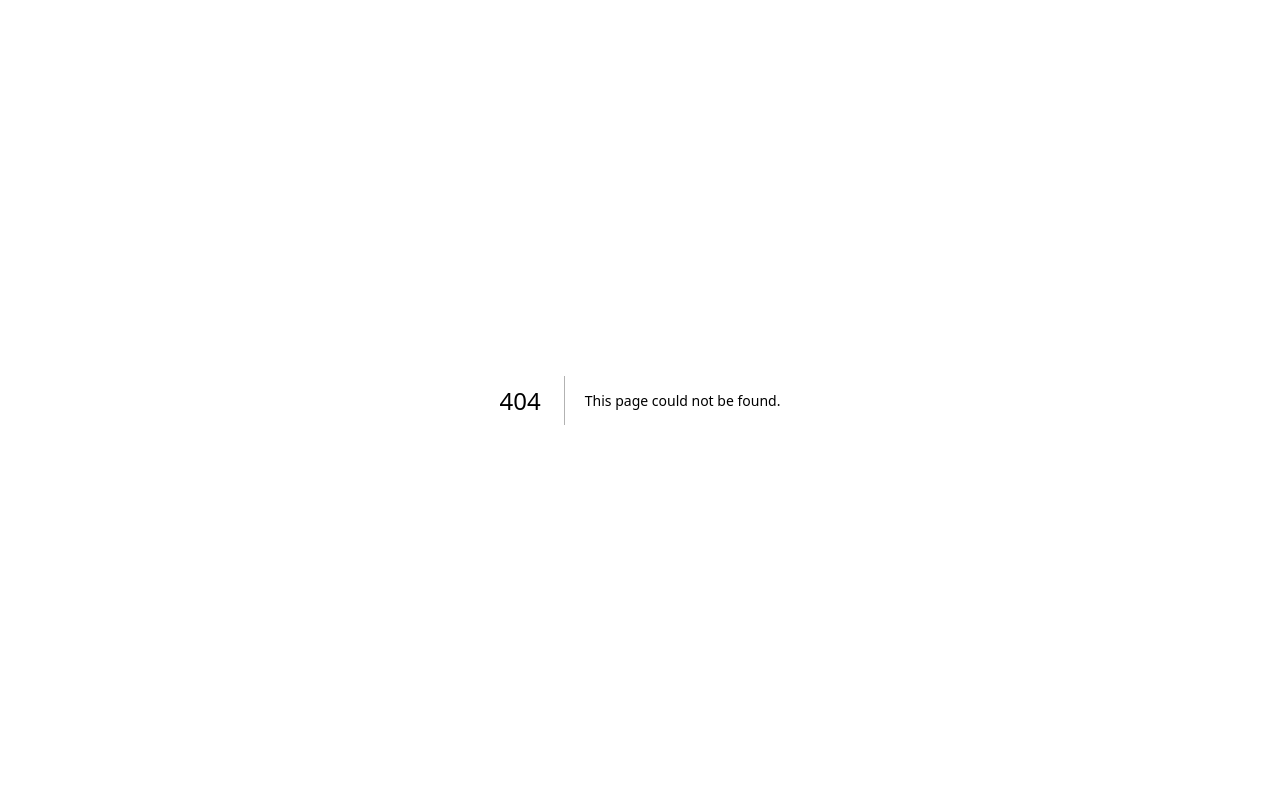
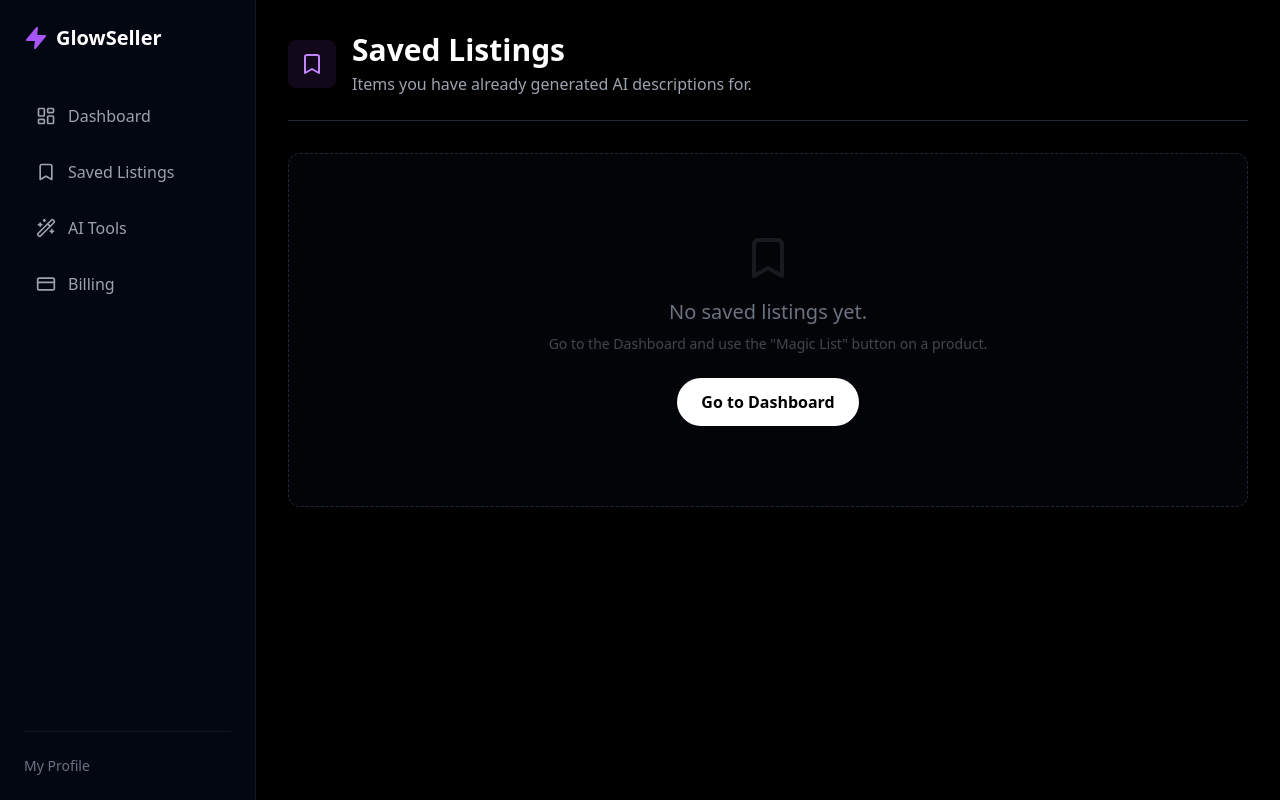
Before and after one commit to Mikeclassic/shiny-palm-tree2, a Next.js app: page /dashboard/saved in a window 1280 px wide. Before the commit this address had no page. Built offline with nearby package versions, Linux system fonts and the light colour scheme; no server answers; the database is empty.

Commit message:
Create src/app/dashboard/saved/page.tsx

```diff
--- /dev/null
+++ b/src/app/dashboard/saved/page.tsx
@@ -0,0 +1,44 @@
+import { db } from "@/lib/db";
+import { Bookmark, Search } from "lucide-react";
+import ProductGrid from "@/components/ProductGrid";
+import Link from "next/link";
+
+export const dynamic = 'force-dynamic';
+export const revalidate = 0;
+
+export default async function SavedPage() {
+  // Fetch products that have a generated description (not null)
+  const savedProducts = await db.product.findMany({
+    where: {
+        generatedDesc: { not: null }
+    },
+    orderBy: { updatedAt: 'desc' }
+  });
+
+  return (
+    <div className="space-y-8">
+      <div className="flex items-center gap-4 border-b border-gray-800 pb-6">
+        <div className="p-3 bg-purple-500/10 rounded-lg text-purple-400">
+            <Bookmark size={24} />
+        </div>
+        <div>
+            <h2 className="text-3xl font-bold">Saved Listings</h2>
+            <p className="text-gray-400 mt-1">Items you have already generated AI descriptions for.</p>
+        </div>
+      </div>
+
+      {savedProducts.length === 0 ? (
+        <div className="p-20 border border-dashed border-gray-800 rounded-xl text-center text-gray-500 bg-gray-900/20">
+            <Bookmark size={48} className="mx-auto mb-4 opacity-20" />
+            <p className="text-xl font-medium">No saved listings yet.</p>
+            <p className="text-sm mt-2 opacity-60">Go to the Dashboard and use the "Magic List" button on a product.</p>
+            <Link href="/dashboard" className="inline-block mt-6 bg-white text-black font-bold px-6 py-3 rounded-full hover:bg-gray-200 transition">
+                Go to Dashboard
+            </Link>
+        </div>
+      ) : (
+        <ProductGrid initialProducts={savedProducts} />
+      )}
+    </div>
+  );
+}
```
